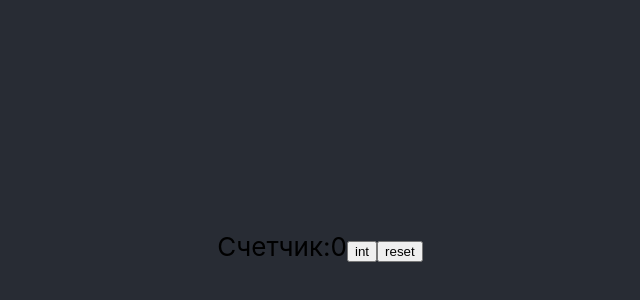
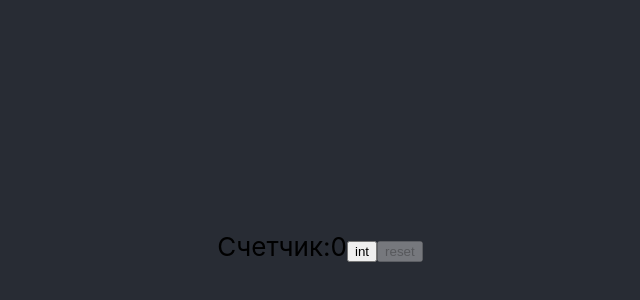
Before and after one commit to regggulus/Counter_React_TS, a React (Create React App) app: page / in a window 1280 px wide. Shown: the part 154-454 px from the top of the page, without its empty margins (320-960 px from the left). Built offline with nearby package versions, Linux system fonts and the light colour scheme; the HTML template or start-up script is replaced by a standard one.

Commit message:
disabled count button

```diff
--- a/src/App.tsx
+++ b/src/App.tsx
@@ -11,7 +11,7 @@ function App() {
             {count}
             <div>
                 <button style={{}} onClick={()=> {setCount( count+1)}} disabled={count>=maxValue}>int</button>
-                <button onClick={()=> {setCount(minValue)}}>reset</button>
+                <button onClick={()=> {setCount(minValue)}} disabled={count < maxValue}>reset</button>
             </div>
 
         </div>
```
